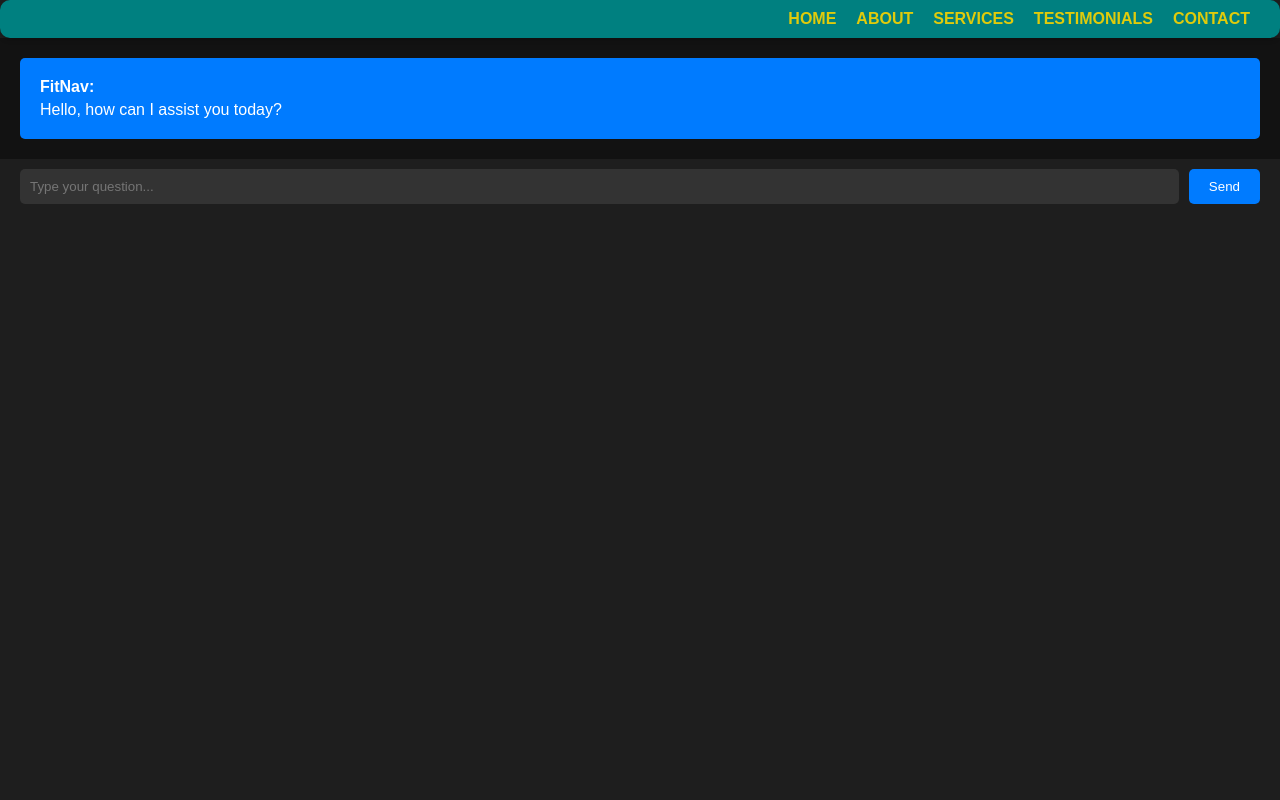
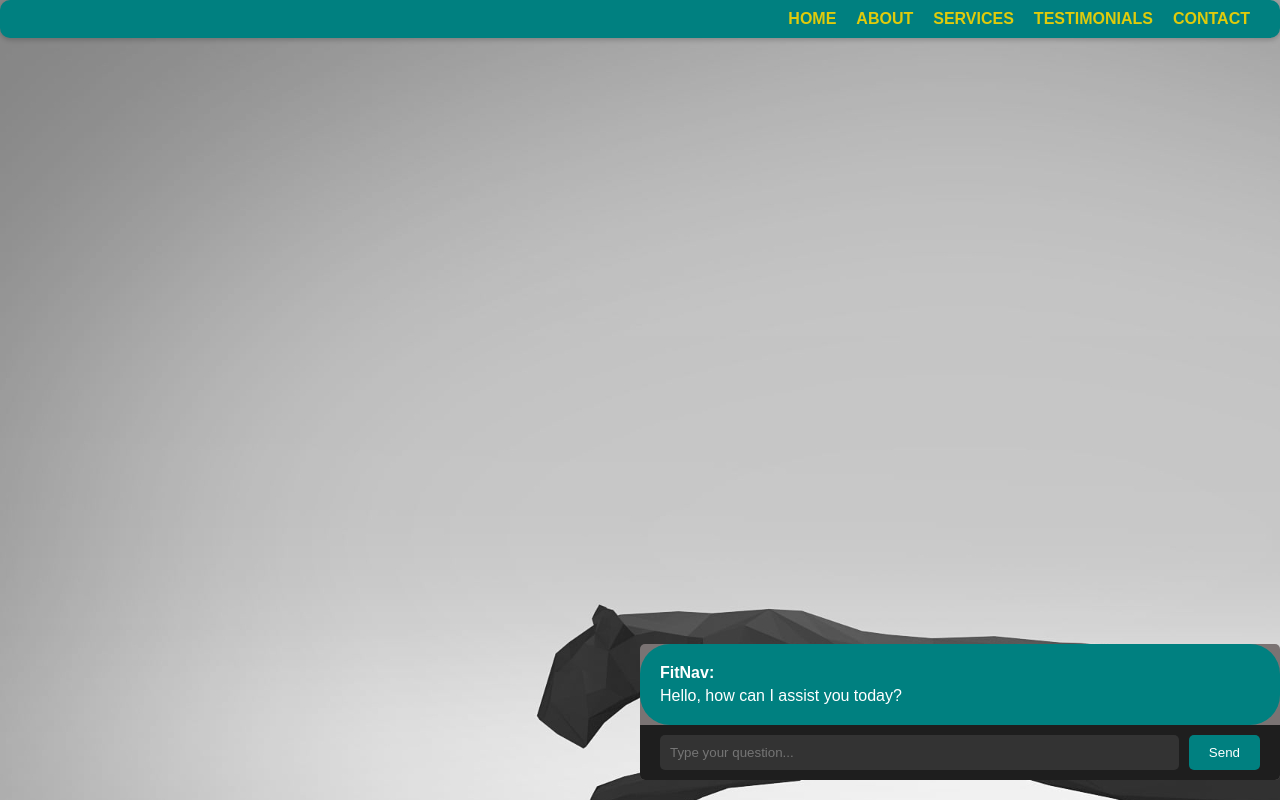
Before and after one commit to iamanishsrivastava/FitNav, a React (Create React App) app: page / in a window 1280 px wide. Built offline with nearby package versions, Linux system fonts and the light colour scheme.

Commit message:
improved css

```diff
--- a/src/Home.css
+++ b/src/Home.css
@@ -7,7 +7,9 @@
 
 body {
   font-family: Arial, sans-serif;
-  background-color: #1e1e1e; /* Dark background color */
+  /* background-color: #1e1e1e; Dark background color */
+  background-color: white;
+  background-image: url("./wallHe.jpg");
   color: #ffffff; /* Text color for dark mode */
    /* overflow: hidden; Prevent body scroll  */
 }
@@ -15,30 +17,29 @@ body {
 
 /* Chat Container */
 .chat-container {
-  /* position: absolute; */
-  top: 0;
+  position: fixed;
+  bottom: 20px;
   right: 0;
-  width: 100vw;
+  width: 50vw;
   max-height: 80vh; /* Set a maximum height for the chat container */
-  background-color: #121212;
-  border-radius: 0;
+  background-color: #7a7373;
+  border-radius: 5px;
   box-shadow: none;
   overflow-y: auto;
   transition: width 0.3s;
   z-index: 0;
+  text-align: right;
 }
 
 /* Chat Messages */
-.chat-messages {
+/* .chat-messages {
   padding: 20px;
   overflow-x: hidden;
   overflow-y: auto; /* Enable vertical scrolling within the chat messages */
-  max-height: calc(80vh - 50px); /* Adjust maximum height to accommodate search bar */
-}
+  /* max-height: calc(80vh - 50px); Adjust maximum height to accommodate search bar */
+/* } */
 
-.chat-message {
-  margin-bottom: 20px;
-}
+
 
 .message-sender {
   font-weight: bold;
@@ -51,6 +52,7 @@ body {
 
 /* Search Bar */
 .search-bar {
+  /* width: 50wh; */
   display: flex;
   align-items: center;
   justify-content: space-between;
@@ -70,7 +72,8 @@ body {
 .search-bar button {
   margin-left: 10px;
   padding: 10px 20px;
-  background-color: #007bff;
+  /* background-color: #007bff; */
+  background-color: teal;
   color: #ffffff; /* Text color for dark mode */
   border: none;
   border-radius: 5px;
@@ -82,10 +85,25 @@ body {
   background-color: #0056b3;
 }
 
+.chat-message {
+  display: inline-block;
+  /* margin-bottom: 20px; */
+  /* background-color: rgb(108, 233, 108);
+   */
+   background-color: #e1cc0fc0;
+  border-radius: 30px;
+  padding: 20px;
+  margin:0px;
+  text-align: right;
+  box-shadow: none;
+}
+
 /* FitNav Message */
 .chat-message.FitNav {
-  background-color: #007bff; /* Blue color for FitNav message */
-  border-radius: 5px;
+  margin: 10px;
+  display: block;
+  background-color: teal; /* Blue color for FitNav message */
+  border-radius: 30px;
   padding: 20px;
   margin: 0;
   text-align: left;
@@ -93,14 +111,15 @@ body {
 }
 
 /* User Message */
-.chat-message.You {
-  background-color: #1a1a1a; /* Dark color for user message */
-  border-radius: 5px;
+/* .chat-message.You {
+  display: inline-block;
+  background-color: rgba(93, 20, 2, 0.805); /* Dark color for user message */
+  /* border-radius: 5px;
   padding: 20px;
   margin: 0;
   text-align: right;
-  box-shadow: none;
-}
+  box-shadow: none; }*/
+
 
 /* Chat Container Open */
 .chat-container.open {
```
Also changed, not shown: src/wallHe.jpg (added).
